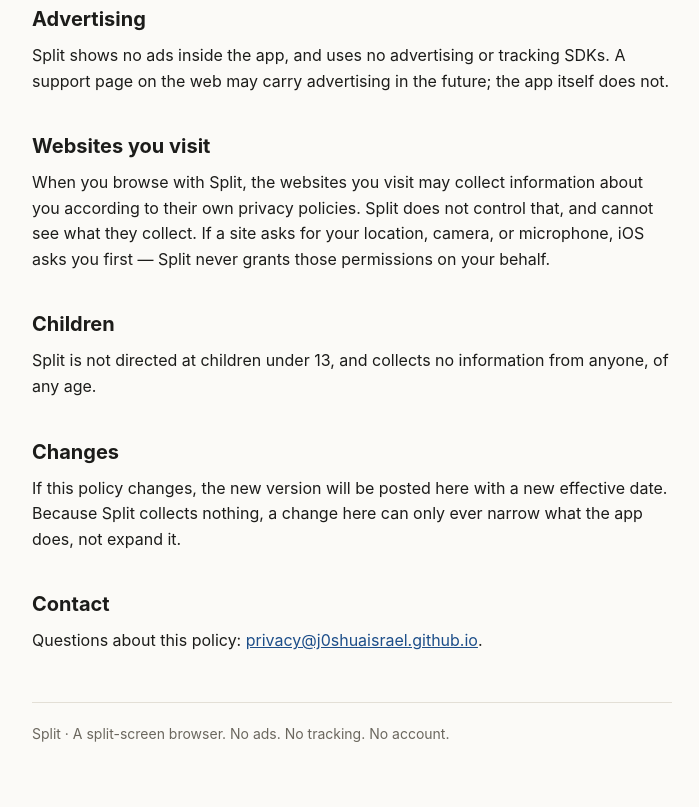
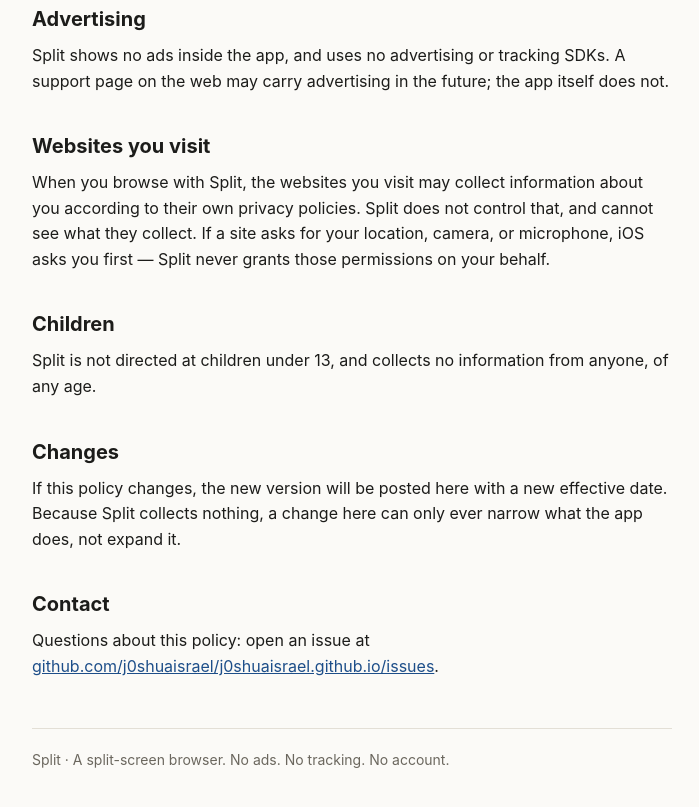
Before and after one commit to j0shuaisrael/j0shuaisrael.github.io, a plain HTML site: page split/privacy.html in a window 1280 px wide. Shown: the part 609-1416 px from the top of the page, without its empty margins (288-987 px from the left). Drawn offline with Linux system fonts and the light colour scheme.

Commit message:
Split: privacy policy — use GitHub issues for contact

```diff
--- a/split/privacy.html
+++ b/split/privacy.html
@@ -41,7 +41,7 @@
   <p>If this policy changes, the new version will be posted here with a new effective date. Because Split collects nothing, a change here can only ever narrow what the app does, not expand it.</p>
 
   <h2>Contact</h2>
-  <p>Questions about this policy: <a href="mailto:privacy@j0shuaisrael.github.io">privacy@j0shuaisrael.github.io</a>.</p>
+  <p>Questions about this policy: open an issue at <a href="https://github.com/j0shuaisrael/j0shuaisrael.github.io/issues">github.com/j0shuaisrael/j0shuaisrael.github.io/issues</a>.</p>
 
   <footer>Split · A split-screen browser. No ads. No tracking. No account.</footer>
 </main>
```
